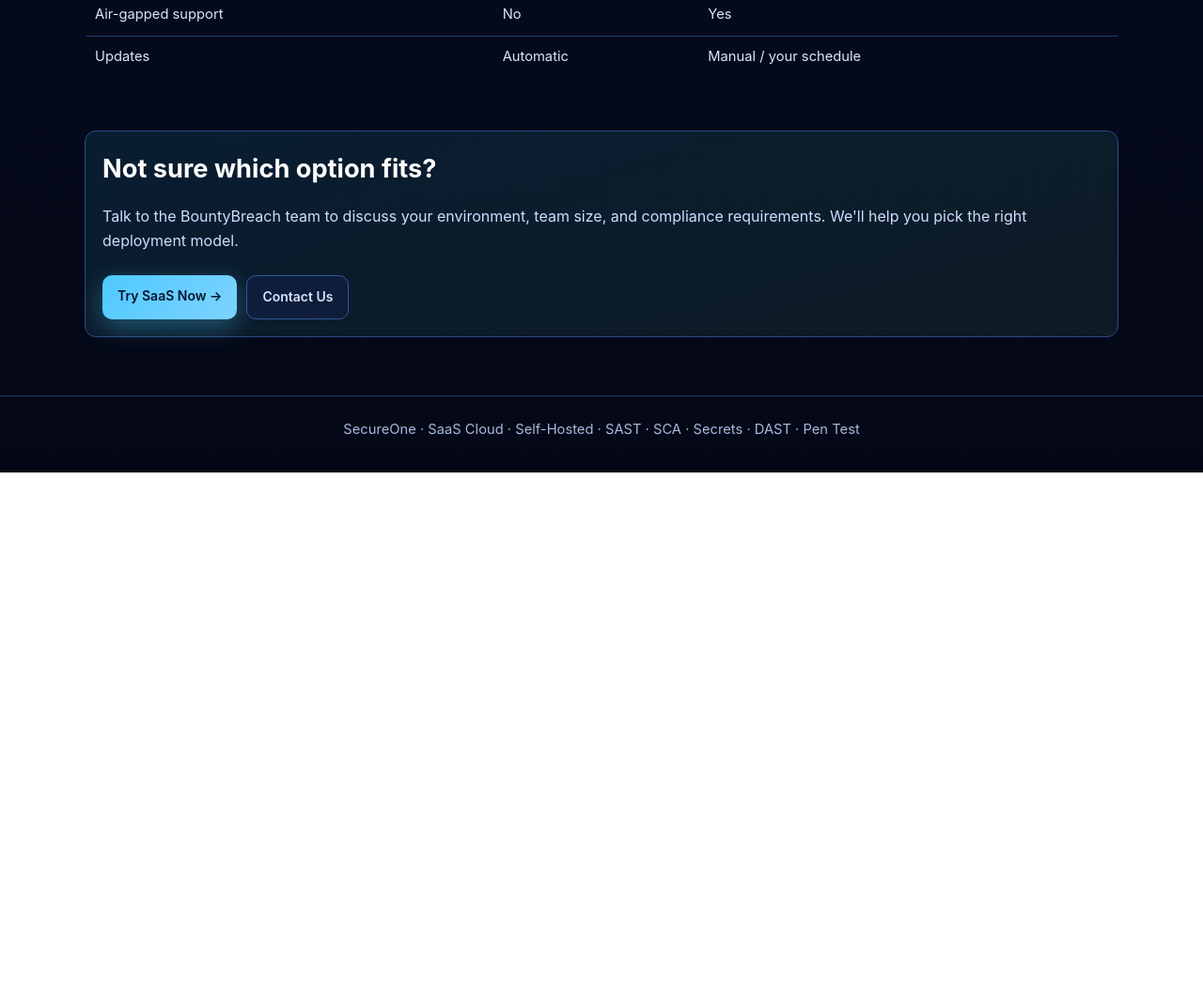
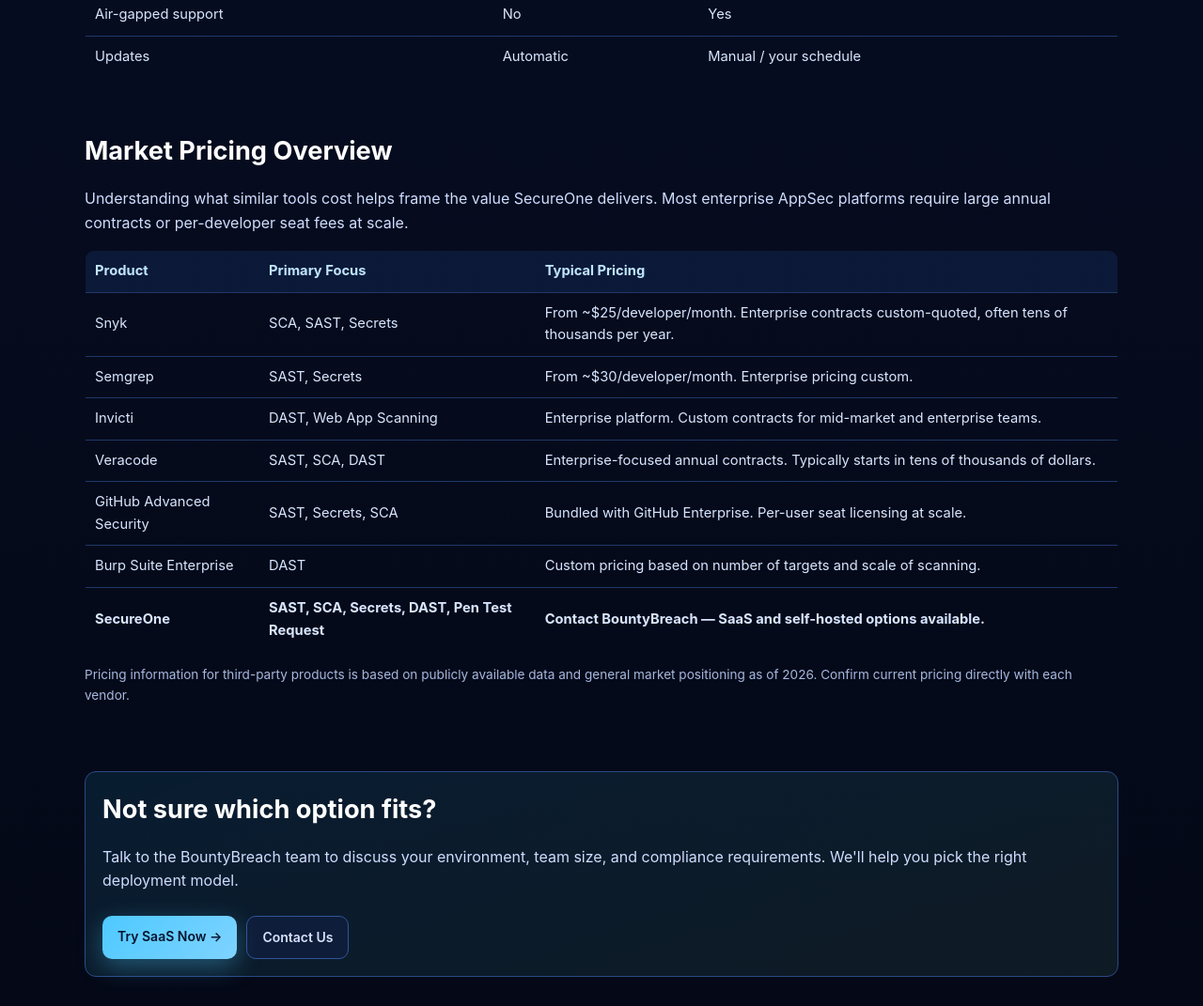
Before and after one commit to bountybreach/bountybreach.github.io, a plain HTML site: page pricing.html in a window 1280 px wide. Shown: the part 1860-2931 px from the top of the page at 94% size. Before the commit the page ends 2363 px from the top, so only its background shows below. Drawn offline with Linux system fonts and the light colour scheme.

Commit message:
Added Market Pricing Overview

```diff
--- a/pricing.html
+++ b/pricing.html
@@ -124,6 +124,63 @@
   </section>
 
   <section>
+    <h2>Market Pricing Overview</h2>
+    <p class="section-subtitle">
+      Understanding what similar tools cost helps frame the value SecureOne delivers.
+      Most enterprise AppSec platforms require large annual contracts or per-developer seat fees at scale.
+    </p>
+    <table class="table">
+      <thead>
+        <tr>
+          <th>Product</th>
+          <th>Primary Focus</th>
+          <th>Typical Pricing</th>
+        </tr>
+      </thead>
+      <tbody>
+        <tr>
+          <td>Snyk</td>
+          <td>SCA, SAST, Secrets</td>
+          <td>From ~$25/developer/month. Enterprise contracts custom-quoted, often tens of thousands per year.</td>
+        </tr>
+        <tr>
+          <td>Semgrep</td>
+          <td>SAST, Secrets</td>
+          <td>From ~$30/developer/month. Enterprise pricing custom.</td>
+        </tr>
+        <tr>
+          <td>Invicti</td>
+          <td>DAST, Web App Scanning</td>
+          <td>Enterprise platform. Custom contracts for mid-market and enterprise teams.</td>
+        </tr>
+        <tr>
+          <td>Veracode</td>
+          <td>SAST, SCA, DAST</td>
+          <td>Enterprise-focused annual contracts. Typically starts in tens of thousands of dollars.</td>
+        </tr>
+        <tr>
+          <td>GitHub Advanced Security</td>
+          <td>SAST, Secrets, SCA</td>
+          <td>Bundled with GitHub Enterprise. Per-user seat licensing at scale.</td>
+        </tr>
+        <tr>
+          <td>Burp Suite Enterprise</td>
+          <td>DAST</td>
+          <td>Custom pricing based on number of targets and scale of scanning.</td>
+        </tr>
+        <tr>
+          <td><strong>SecureOne</strong></td>
+          <td><strong>SAST, SCA, Secrets, DAST, Pen Test Request</strong></td>
+          <td><strong>Contact BountyBreach — SaaS and self-hosted options available.</strong></td>
+        </tr>
+      </tbody>
+    </table>
+    <p style="margin-top:14px; font-size:0.85rem; color:var(--muted);">
+      Pricing information for third-party products is based on publicly available data and general market positioning as of 2026. Confirm current pricing directly with each vendor.
+    </p>
+  </section>
+
+  <section>
     <div class="highlight">
       <h2>Not sure which option fits?</h2>
       <p>
```
